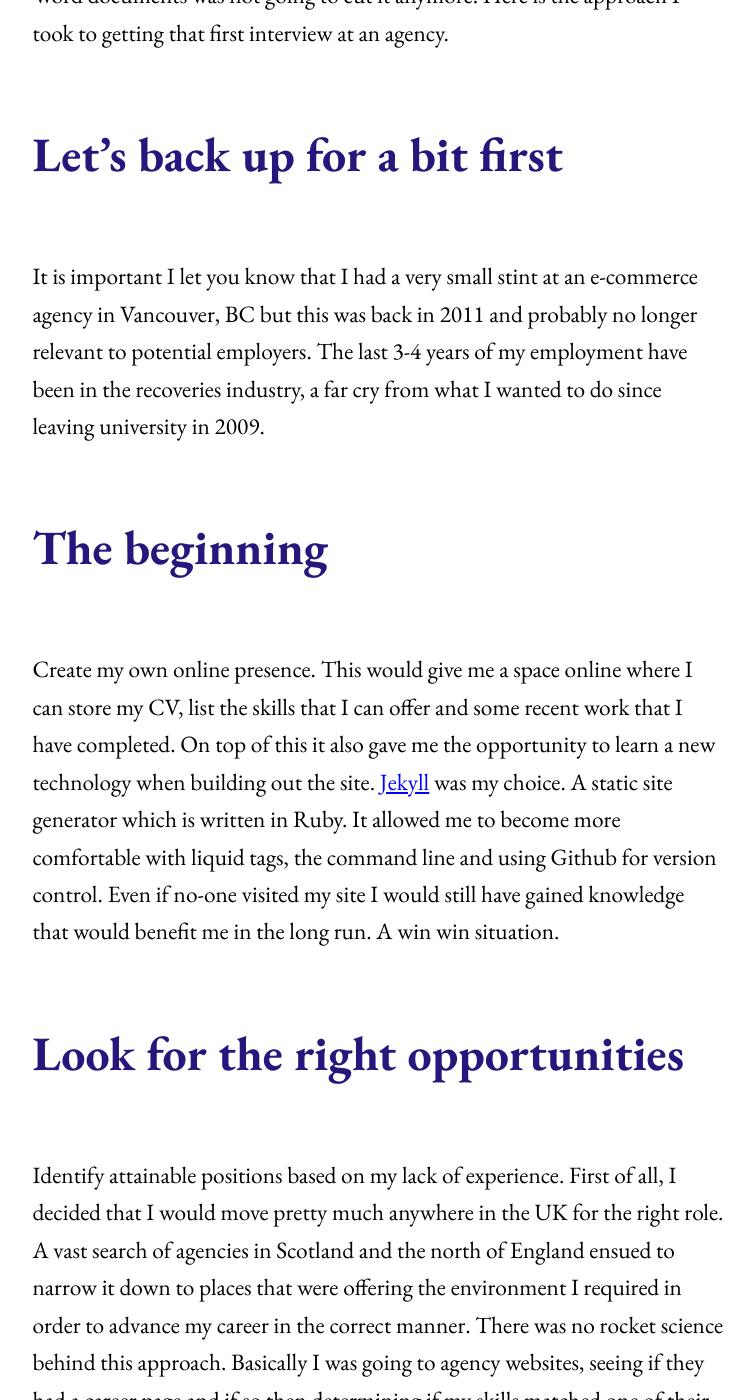
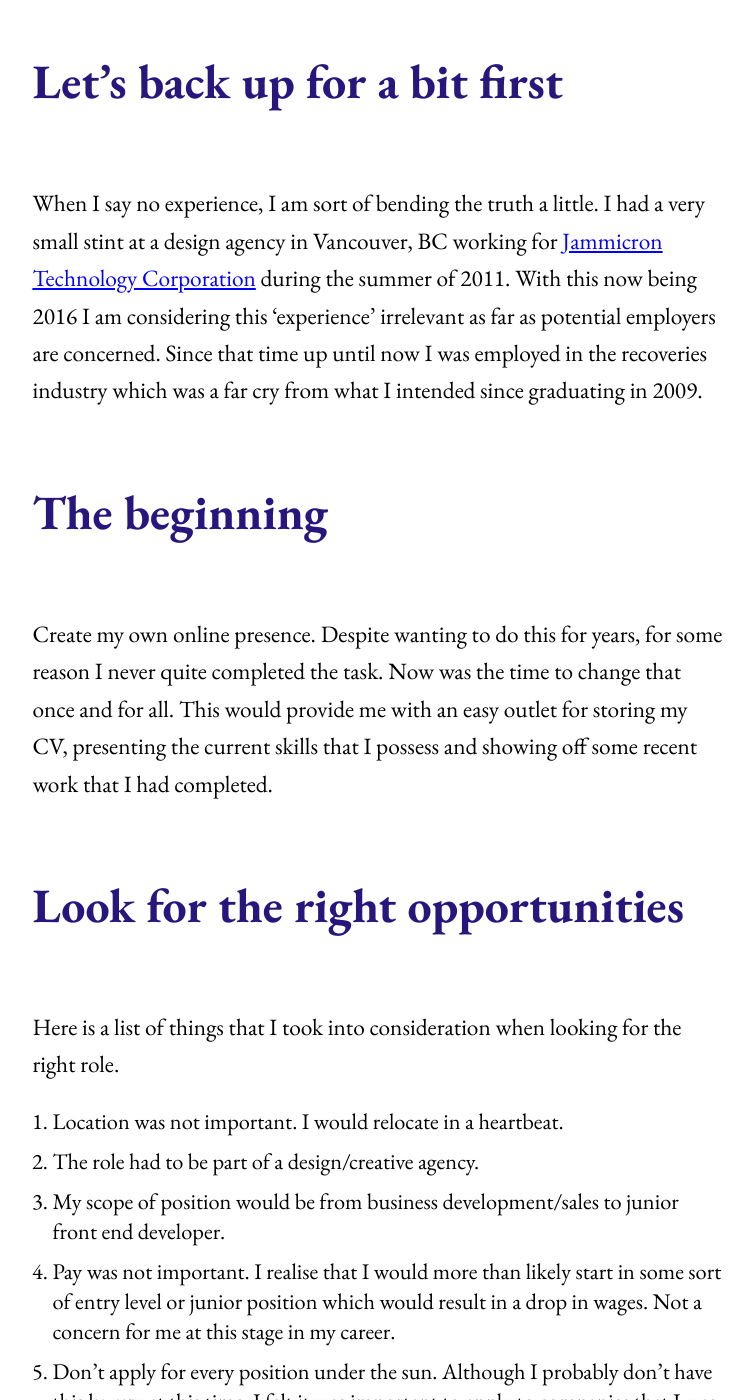
Before and after one commit to craigengland/craigengland, a Jekyll site: the page built from _posts/2016-02-29-how-i-got-an-interview-at-a-design-agency-with-no-experience.md, in a window 1280 px wide and 1400 px high, scrolled down 622 px. Shown: the whole window, without its empty margins (262-1016 px from the left). Built offline with Jekyll 4.4.1, drawn with Linux system fonts in a browser that asks for light colours; Markdown is read by kramdown in place of the engine named in the settings; some of the changed text lies outside the part shown.

Commit message:
Updated article title

```diff
--- a/_posts/2016-02-29-how-i-got-an-interview-at-a-design-agency-with-no-experience.md
+++ b/_posts/2016-02-29-how-i-got-an-interview-at-a-design-agency-with-no-experience.md
@@ -1,7 +1,7 @@
 ---
 
 layout: post
-title: How I got an interview at a design agency with no experience
+title: How I approach applying for jobs in the creative industry
 excerpt: With my recent decision to change my career, I realised that a different approach to getting noticed was required in the creative industry. When I saw this job title, I knew this was a chance to impress.
 
 ---
@@ -11,18 +11,24 @@
 
 ## Let's back up for a bit first
 
-It is important I let you know that I had a very small stint at an e-commerce agency in Vancouver, BC but this was back in 2011 and probably no longer relevant to potential employers. The last 3-4 years of my employment have been in the recoveries industry, a far cry from what I wanted to do since leaving university in 2009.
+When I say no experience, I am sort of bending the truth a little. I had a very small stint at a design agency in Vancouver, BC working for [Jammicron Technology Corporation](http://www.jammicron.com) during the summer of 2011. With this now being 2016 I am considering this 'experience' irrelevant as far as potential employers are concerned. Since that time up until now I was employed in the recoveries industry which was a far cry from what I intended since graduating in 2009.
 
 ## The beginning
 
-Create my own online presence. This would give me a space online where I can store my CV, list the skills that I can offer and some recent work that I have completed. On top of this it also gave me the opportunity to learn a new technology when building out the site.
-[Jekyll](http://jekyllrb.com) was my choice. A static site generator which is written in Ruby. It allowed me to become more comfortable with liquid tags, the command line and using Github for version control. Even if no-one visited my site I would still have gained knowledge that would benefit me in the long run. A win win situation.
+Create my own online presence. Despite wanting to do this for years, for some reason I never quite completed the task. Now was the time to change that once and for all. This would provide me with an easy outlet for storing my CV, presenting the current skills that I possess and showing off some recent work that I had completed.
+
 
 ## Look for the right opportunities
 
-Identify attainable positions based on my lack of experience. First of all, I decided that I would move pretty much anywhere in the UK for the right role. A vast search of agencies in Scotland and the north of England ensued to narrow it down to places that were offering the environment I required in order to advance my career in the correct manner. There was no rocket science behind this approach. Basically I was going to agency websites, seeing if they had a career page and if so then determining if my skills matched one of their roles on offer.
+Here is a list of things that I took into consideration when looking for the right role.
 
-## Make initial contact
+1. Location was not important. I would relocate in a heartbeat.
+2. The role had to be part of a design/creative agency.
+3. My scope of position would be from business development/sales to junior front end developer.
+4. Pay was not important. I realise that I would more than likely start in some sort of entry level or junior position which would result in a drop in wages. Not a concern for me at this stage in my career.
+5. Don't apply for every position under the sun. Although I probably don't have this luxury at this time, I felt it was important to apply to companies that I was impressed with. Taking something to 'get by' would defeat the purpose of trying to change career.
+
+## Making contact
 
 When I identified one particular role, which was admittedly, out with my level of experience I decided to take a shot.
 
@@ -59,7 +65,7 @@
 
 > Very best
 
-After receiving this I got to work on preparing for the interview which also involved another unique approach. As the person responding specifically said he was impressed with my method of communication, I put together a one page document to show him the process I went through to apply for the role.
+After receiving this I got to work on preparing for the interview which also involved doing something different. As the person responding specifically said he was impressed with my method of communication, I put together a one page document to show him the process I went through to apply for the role.
 
 I call it my own personal content strategy. You can view it [here](/assets/files/interview-preparation.pdf)
 
@@ -100,10 +106,8 @@
 > Cheers
 > Paul
 
-What this told me was that my content strategy was working. I was getting personal responses from directors of companies saying they were impressed with my method of application instead of mail merge replies saying that they would keep my details on file for 3-6 months and that there was nothing available at this time.
+What this told me was that my 'content strategy' was working. I was getting personal responses from directors of companies saying they were impressed with my method of application instead of mail merge replies saying that they would keep my details on file for 3-6 months and that there was nothing available at this time.
 
 ## The takeaway
 
-Of course I don't get responses like those all the time but those small emails give me the courage to continue on my ambition of working in the digital industry.
-
-Next step is to land the job! Wish me luck!
+Of course I don't get responses like those shown above all the time but those small emails give me the courage to continue on my ambition of working in the digital industry.
```
Also changed, not shown: other parts of _posts/2016-02-29-how-i-got-an-interview-at-a-design-agency-with-no-experience.md (+1 -1 lines).
